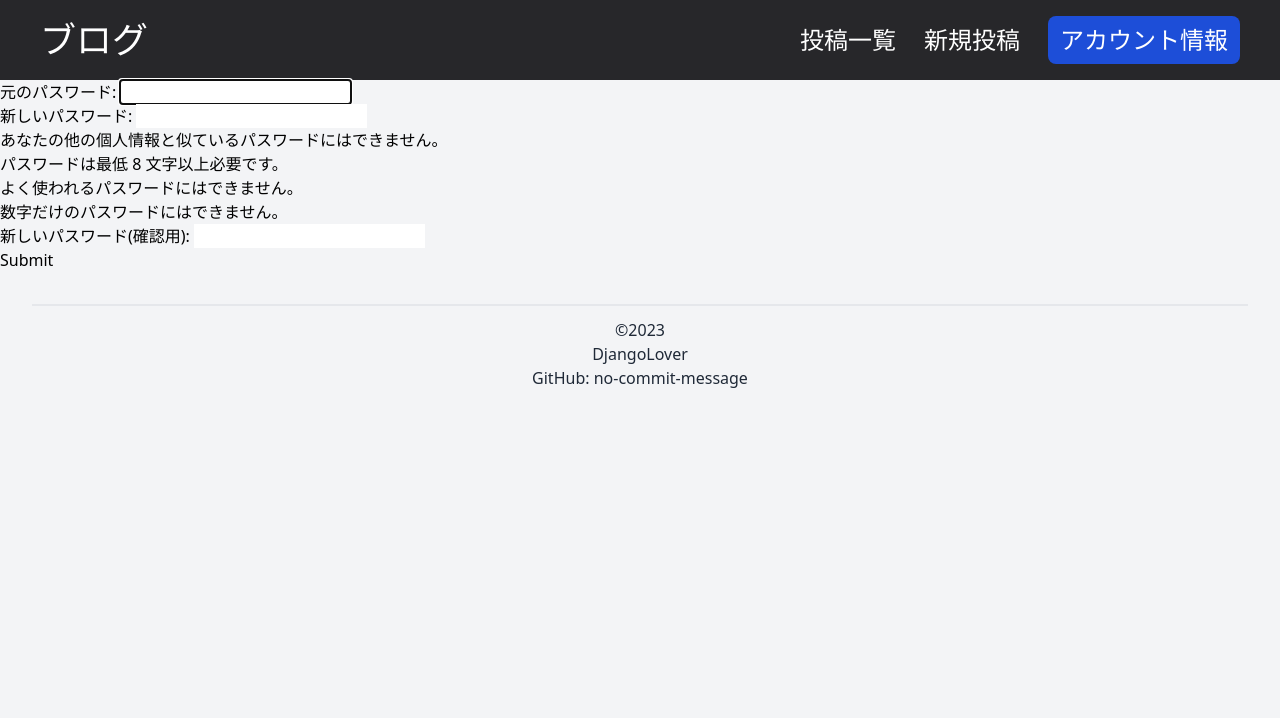
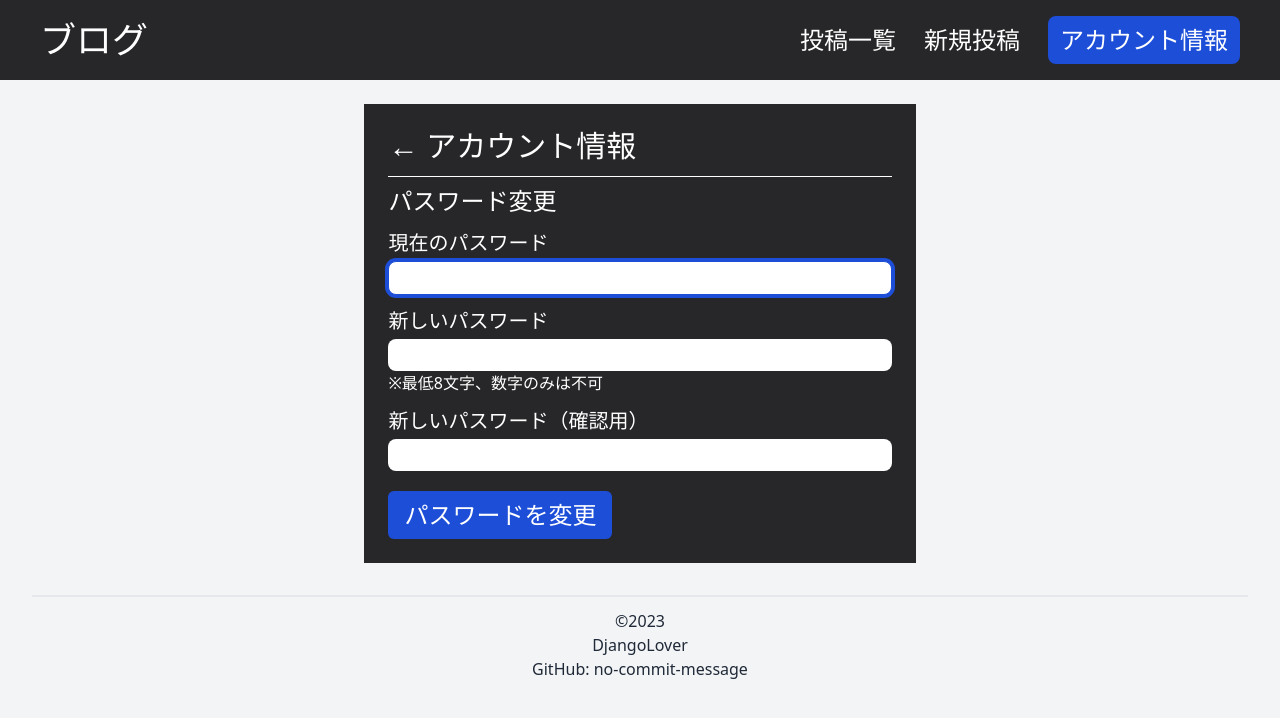
Before and after one commit to no-commit-message/Blog, a Django app: page /accounts/password_change/ in a window 1280 px wide. Shown: the top 718 px of the page. Run offline with Django 4.2, Linux system fonts and the light colour scheme; the visitor is signed in with stand-in values (Sample User, id 1); some libraries are stand-ins or nearby versions.

Commit message:
Create Password Change Form

```diff
--- a/MyBlog/templates/registration/password_change_form.html
+++ b/MyBlog/templates/registration/password_change_form.html
@@ -1,4 +1,26 @@
 {% extends "base.html" %}
+{% load widget_tweaks %}
+
 {% block content %}
-{% include "registration/_form.html" %}
+<div class="flex justify-center">
+  <div class="bg-zinc-800 mt-6 p-6">
+    <h1 class="text-white border-b border-white text-3xl pb-3"><a href={% url 'accounts' %}>← アカウント情報</a></h1>
+    <h1 class="text-white text-2xl mt-2">パスワード変更</h1>
+    <div>
+      <p class="text-white inline-block text-xl mt-3 mb-1">現在のパスワード</p>
+      {% render_field form.old_password class="inline-block rounded-lg w-full focus:outline-none focus:border focus:border-blue-700 focus:ring focus:ring-blue-700 p-1" %}
+    </div>
+    <div>
+      <p class="text-white inline-block text-xl mt-3 mb-1">新しいパスワード</p>
+      {% render_field form.new_password1 class="inline-block rounded-lg w-full focus:outline-none focus:border focus:border-blue-700 focus:ring focus:ring-blue-700 p-1" %}
+
+      <p class="text-white">※最低8文字、数字のみは不可</p>
+    </div>
+    <div>
+      <p class="text-white inline-block text-xl mt-3 mb-1">新しいパスワード（確認用）</p>
+      {% render_field form.new_password2 class="inline-block rounded-lg w-full focus:outline-none focus:border focus:border-blue-700 focus:ring focus:ring-blue-700 p-1" %}
+    </div>
+    <div><button type="submit" class="text-white bg-blue-700 px-4 py-2 text-2xl mt-5 rounded-md">パスワードを変更</button></div>
+  </div>
+</div>
 {% endblock %}
```
Also changed, not shown: MyBlog/templates/registration/account.html (+6 -7 lines).
